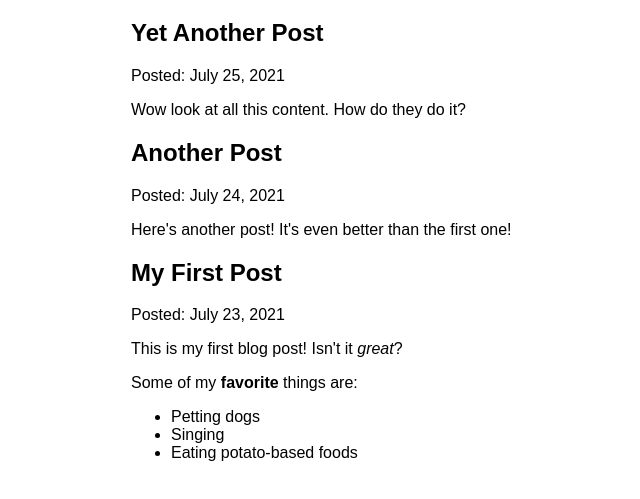
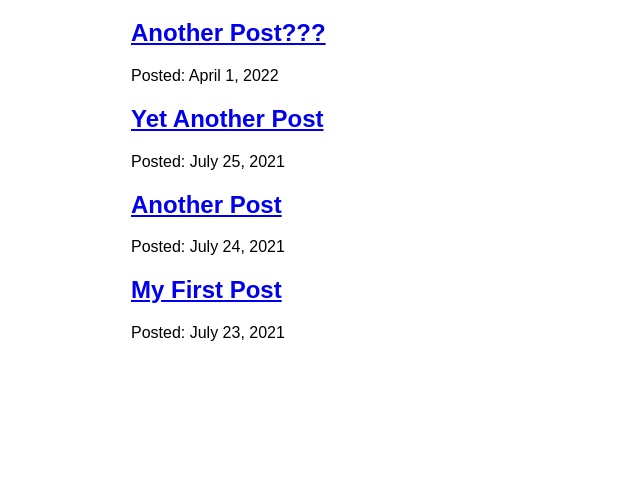
Before and after one commit to mxm97/max-ma-portfolio, a Gatsby site: page /blog in a window 1280 px wide. Shown: the part 157-656 px from the top of the page, without its empty margins (259-899 px from the left). Built offline with nearby package versions, Linux system fonts and the light colour scheme; Gatsby itself is replaced by a stand-in of ours.

Commit message:
finished gatsby tutorial pt6

```diff
--- /dev/null
+++ b/blog/post-4.mdx
@@ -0,0 +1,6 @@
+---
+title: "Another Post???"
+date: "2022-04-01"
+---
+
+Creating all these posts sure is tiring.
--- a/src/pages/blog.js
+++ b/src/pages/blog/index.js
@@ -1,7 +1,6 @@
 import * as React from 'react'
-import { graphql } from 'gatsby'
-import { MDSRenderer, MDXRenderer } from 'gatsby-plugin-mdx'
-import Layout from '../components/layout'
+import { Link, graphql } from 'gatsby'
+import Layout from '../../components/layout'
 
 const BlogPage = ({ data }) => {
     return (
@@ -9,11 +8,12 @@ const BlogPage = ({ data }) => {
         {
           data.allMdx.nodes.map((node) => (
             <article key={node.id}>
-              <h2>{node.frontmatter.title}</h2>
+              <h2>
+                <Link to={`/blog/${node.slug}`}>
+                  {node.frontmatter.title}
+                </Link>
+              </h2>
               <p>Posted: {node.frontmatter.date}</p>
-              <MDXRenderer>
-                  {node.body}
-              </MDXRenderer>
             </article>
           ))
         }
@@ -27,10 +27,10 @@ export const query = graphql`
         nodes {
           frontmatter {
             title
-            date(formatString: "MMMM DD, YYYY")
+            date(formatString: "MMMM D, YYYY")
           }
           id
-          body
+          slug
         }
     }
 }`
```
Also changed, not shown: src/pages/blog/{mdx.slug}.js (added, +29 -0 lines).
